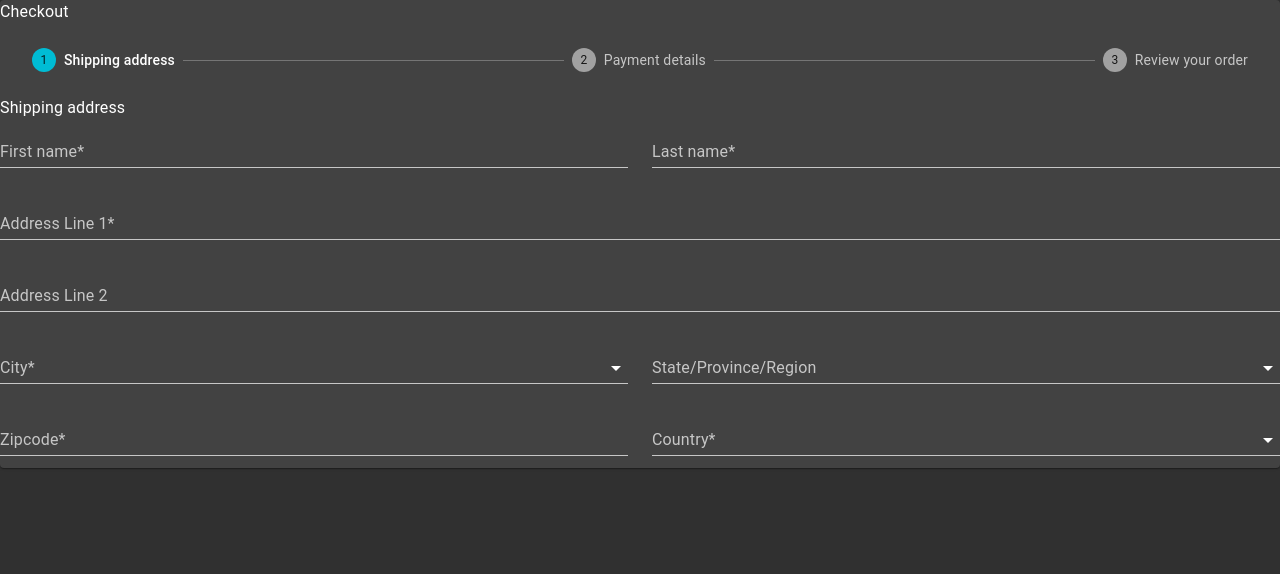
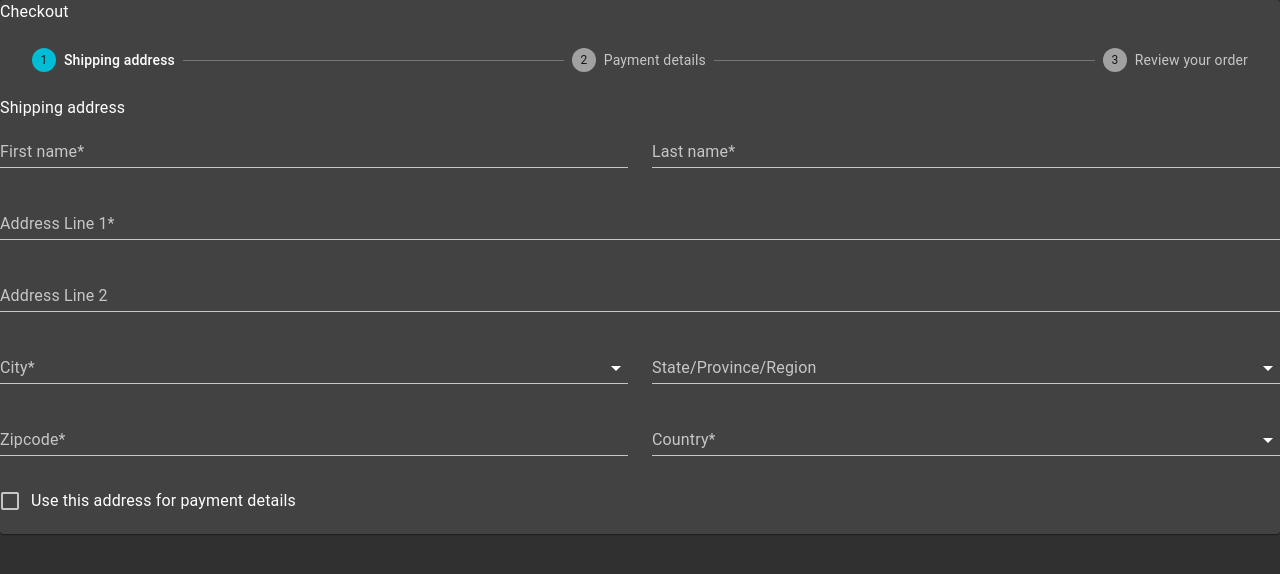
Before and after one commit to joelrdz/yt_react-formik-yup-mui-ts, a React (Create React App) app: page / in a window 1280 px wide. Shown: the top 574 px of the page. Built offline with nearby package versions, Linux system fonts and the light colour scheme.

Commit message:
AddressForm: CheckboxField component display

```diff
--- a/src/components/organisms/forms/address-form.tsx
+++ b/src/components/organisms/forms/address-form.tsx
@@ -1,7 +1,7 @@
 import { FC } from 'react';
 import { FormikValues } from 'formik';
 import { Grid, Typography } from '@material-ui/core';
-import { InputField, SelectField } from 'components/atoms/form-fields';
+import { CheckboxField, InputField, SelectField } from 'components/atoms/form-fields';
 
 interface PropsType {
   formField: FormikValues;
@@ -18,6 +18,7 @@ const AddressForm: FC<PropsType> = props => {
       state,
       zipcode,
       country,
+      useAddressForPaymentDetails,
     },
   } = props;
 
@@ -93,6 +94,12 @@ const AddressForm: FC<PropsType> = props => {
           fullWidth
         />
       </Grid>
+      <Grid item xs={12}>
+        <CheckboxField
+          name={useAddressForPaymentDetails.name}
+          label={useAddressForPaymentDetails.label}
+        />
+      </Grid>
     </Grid>
   </>;
 };
```
